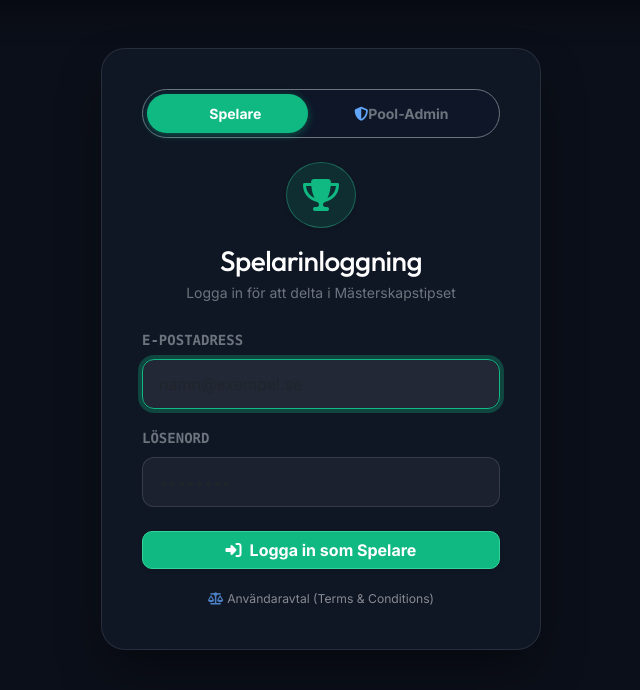
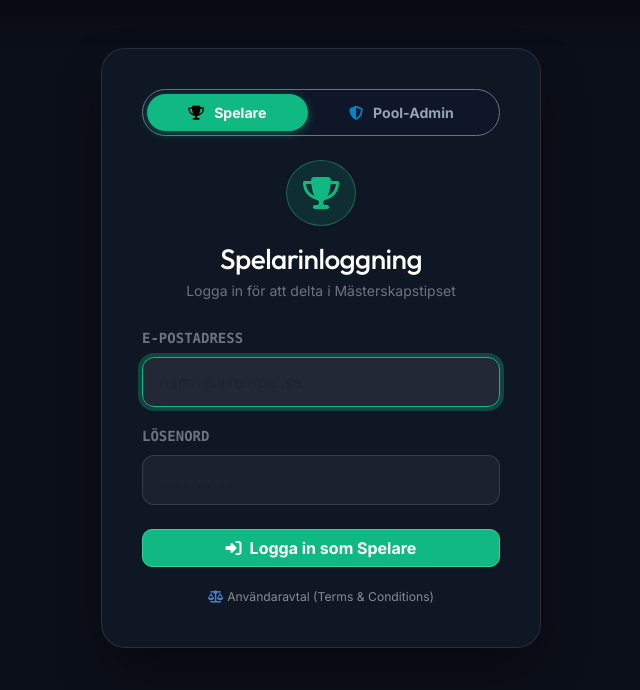
Before and after one commit to johansiedberg/Prediction_Engine, a Django app: page /login/ in a window 1280 px wide. Shown: the part 189-879 px from the top of the page, without its empty margins (319-959 px from the left). Run offline with Django 5.2, Linux system fonts and the light colour scheme; parts of the project's set-up code (start-up, migrations or seed data) failed here and were passed over.

Commit message:
style: add 10px gap between emoji and text, color icon to match fill when untoggled, and black when toggled

```diff
--- a/templates/tournament/login.html
+++ b/templates/tournament/login.html
@@ -12,12 +12,12 @@
 
         <!-- Role Selector Switcher (Player vs Pool-Admin) -->
         <div class="p-1 rounded-pill mb-4 d-flex align-items-center justify-content-between border border-secondary border-opacity-30" style="background: rgba(15, 23, 42, 0.85);">
-            <button type="button" id="roleBtnPlayer" class="btn btn-sm rounded-pill flex-grow-1 fw-bold py-2 d-inline-flex align-items-center justify-content-center gap-1.5 transition-all {% if active_role != 'pool_admin' %}active-player-btn{% else %}text-secondary{% endif %}" onclick="setLoginRole('player')">
-                <i class="fa-solid fa-trophy text-emerald"></i>
+            <button type="button" id="roleBtnPlayer" class="btn btn-sm rounded-pill flex-grow-1 role-toggle-btn {% if active_role != 'pool_admin' %}active-player-btn{% else %}inactive-player-btn{% endif %}" onclick="setLoginRole('player')">
+                <i class="fa-solid fa-trophy role-icon"></i>
                 <span>Spelare</span>
             </button>
-            <button type="button" id="roleBtnPoolAdmin" class="btn btn-sm rounded-pill flex-grow-1 fw-bold py-2 d-inline-flex align-items-center justify-content-center gap-1.5 transition-all {% if active_role == 'pool_admin' %}active-pooladmin-btn{% else %}text-secondary{% endif %}" onclick="setLoginRole('pool_admin')">
-                <i class="fa-solid fa-shield-halved text-info"></i>
+            <button type="button" id="roleBtnPoolAdmin" class="btn btn-sm rounded-pill flex-grow-1 role-toggle-btn {% if active_role == 'pool_admin' %}active-pooladmin-btn{% else %}inactive-pooladmin-btn{% endif %}" onclick="setLoginRole('pool_admin')">
+                <i class="fa-solid fa-shield-halved role-icon"></i>
                 <span>Pool-Admin</span>
             </button>
         </div>
@@ -85,15 +85,53 @@
 </div>
 
 <style>
+.role-toggle-btn {
+    display: inline-flex;
+    align-items: center;
+    justify-content: center;
+    gap: 10px !important;
+    padding: 8px 16px;
+    font-weight: 700;
+    font-size: 0.88rem;
+    transition: all 0.2s ease;
+    border: none;
+    cursor: pointer;
+}
+
+/* Inactive states */
+.inactive-player-btn {
+    background: transparent !important;
+    color: #94a3b8 !important;
+}
+.inactive-player-btn .role-icon {
+    color: #10b981 !important;
+}
+
+.inactive-pooladmin-btn {
+    background: transparent !important;
+    color: #94a3b8 !important;
+}
+.inactive-pooladmin-btn .role-icon {
+    color: #0284c7 !important;
+}
+
+/* Active / Toggled states */
 .active-player-btn {
     background: #10b981 !important;
     color: #ffffff !important;
-    box-shadow: 0 2px 8px rgba(16, 185, 129, 0.4) !important;
+    box-shadow: 0 2px 10px rgba(16, 185, 129, 0.45) !important;
 }
+.active-player-btn .role-icon {
+    color: #000000 !important;
+}
+
 .active-pooladmin-btn {
     background: #0284c7 !important;
     color: #ffffff !important;
-    box-shadow: 0 2px 8px rgba(2, 132, 199, 0.4) !important;
+    box-shadow: 0 2px 10px rgba(2, 132, 199, 0.45) !important;
+}
+.active-pooladmin-btn .role-icon {
+    color: #000000 !important;
 }
 </style>
 
@@ -113,8 +151,8 @@ function setLoginRole(role) {
     roleInput.value = role;
 
     if (role === 'pool_admin') {
-        roleBtnPlayer.className = 'btn btn-sm rounded-pill flex-grow-1 fw-bold py-2 d-inline-flex align-items-center justify-content-center gap-1.5 transition-all text-secondary';
-        roleBtnPoolAdmin.className = 'btn btn-sm rounded-pill flex-grow-1 fw-bold py-2 d-inline-flex align-items-center justify-content-center gap-1.5 transition-all active-pooladmin-btn';
+        roleBtnPlayer.className = 'btn btn-sm rounded-pill flex-grow-1 role-toggle-btn inactive-player-btn';
+        roleBtnPoolAdmin.className = 'btn btn-sm rounded-pill flex-grow-1 role-toggle-btn active-pooladmin-btn';
 
         roleIconBox.style = 'background: rgba(2, 132, 199, 0.15); border-color: rgba(56, 189, 248, 0.35) !important; color: #38bdf8;';
         roleIcon.className = 'fa-solid fa-shield-halved text-info fa-2x';
@@ -127,8 +165,8 @@ function setLoginRole(role) {
 
         if (poolAdminHelp) poolAdminHelp.style.display = 'block';
     } else {
-        roleBtnPlayer.className = 'btn btn-sm rounded-pill flex-grow-1 fw-bold py-2 d-inline-flex align-items-center justify-content-center gap-1.5 transition-all active-player-btn';
-        roleBtnPoolAdmin.className = 'btn btn-sm rounded-pill flex-grow-1 fw-bold py-2 d-inline-flex align-items-center justify-content-center gap-1.5 transition-all text-secondary';
+        roleBtnPlayer.className = 'btn btn-sm rounded-pill flex-grow-1 role-toggle-btn active-player-btn';
+        roleBtnPoolAdmin.className = 'btn btn-sm rounded-pill flex-grow-1 role-toggle-btn inactive-pooladmin-btn';
 
         roleIconBox.style = 'background: rgba(16, 185, 129, 0.15); border-color: rgba(52, 211, 153, 0.35) !important; color: #10B981;';
         roleIcon.className = 'fa-solid fa-trophy text-emerald fa-2x';
```
